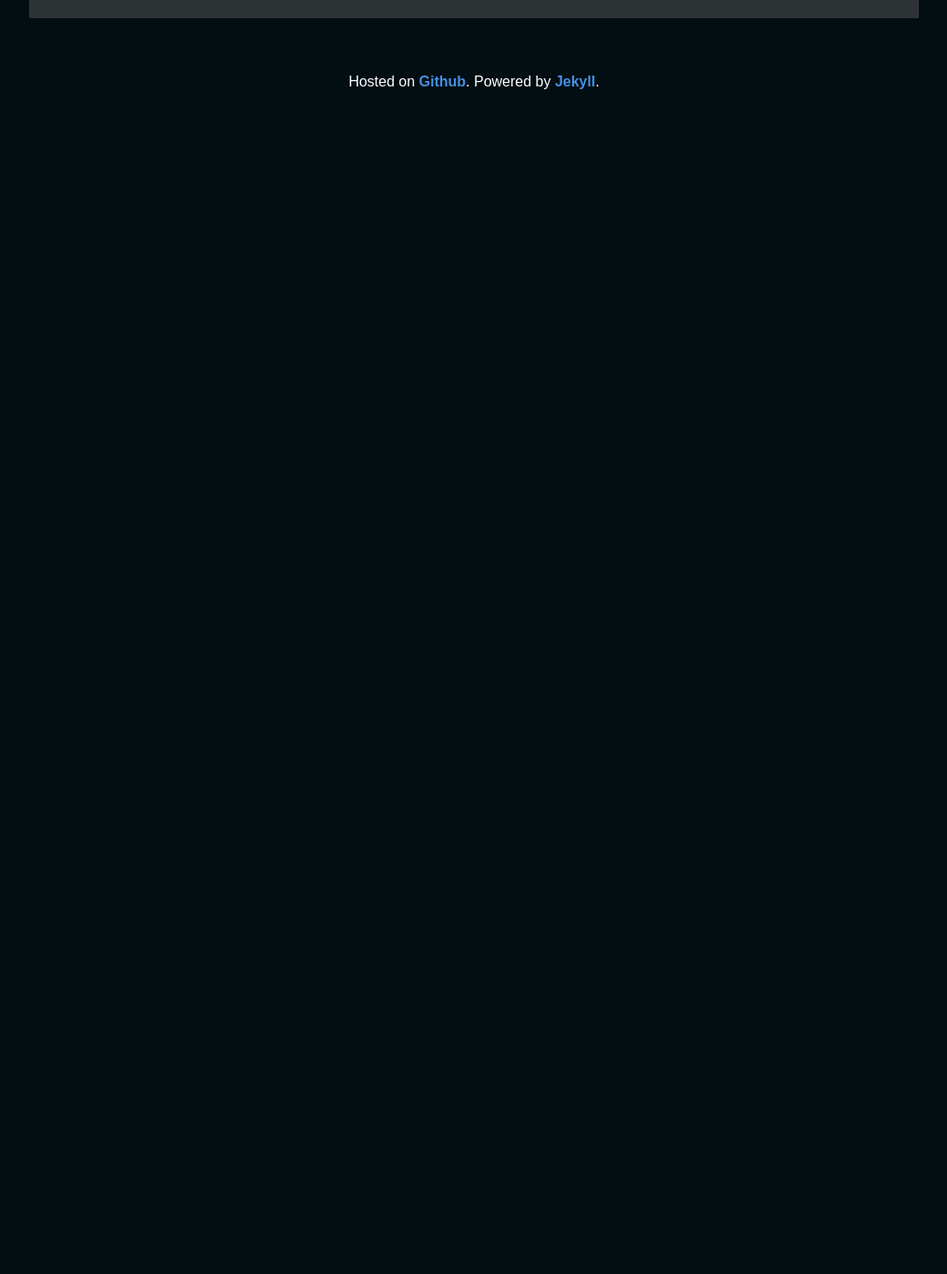
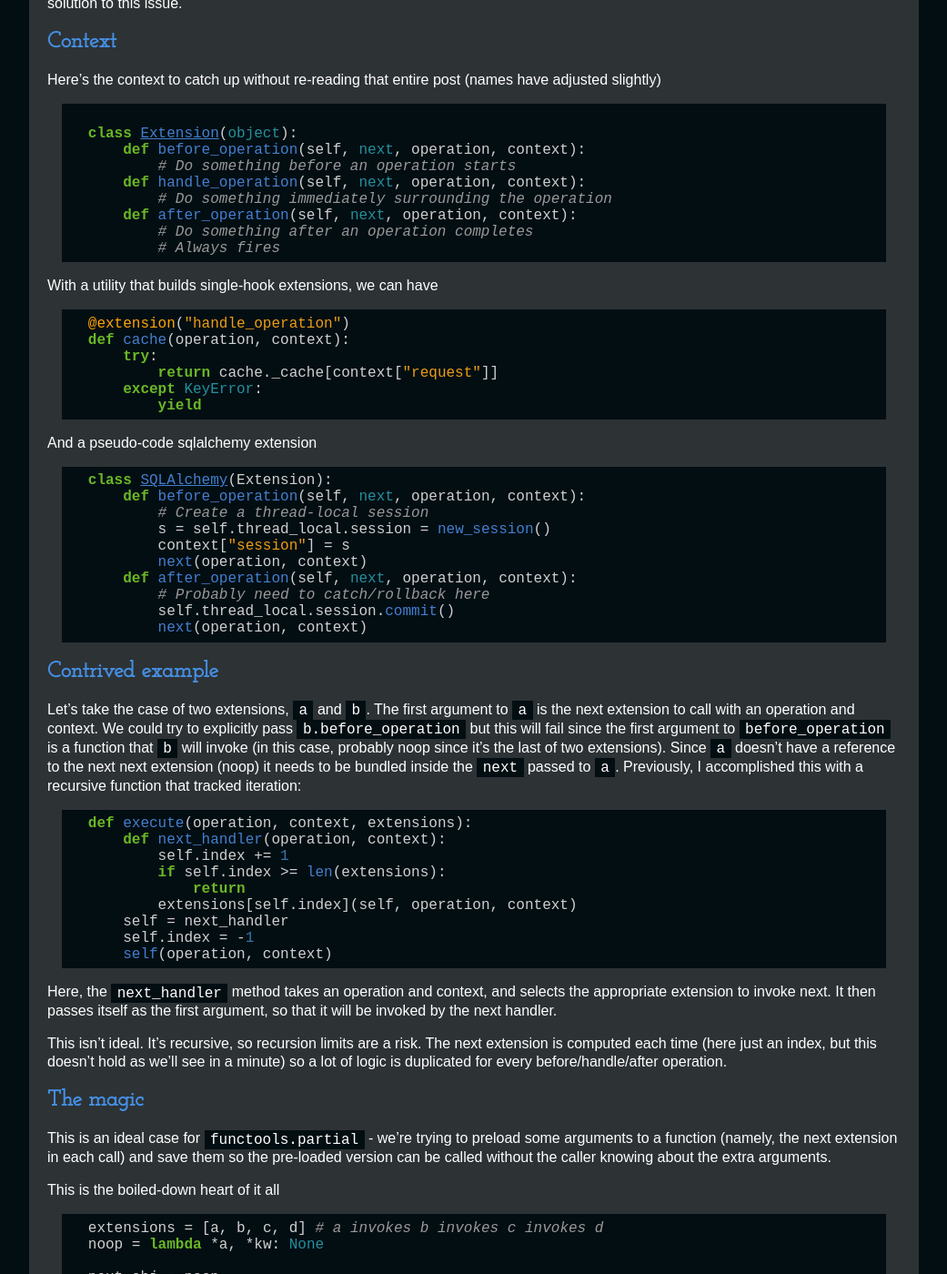
Before and after one commit to numberoverzero/numberoverzero.github.io, a Jekyll site: the page built from index.html, in a window 1280 px wide and 1400 px high, scrolled down 270 px. Shown: the whole window at 91% size, without its empty margins (119-1160 px from the left). Built offline with Jekyll 4.4.1, drawn with Linux system fonts in a browser that asks for light colours; nearby versions of some CDN libraries; some web fonts are replaced; Markdown is read by kramdown in place of the engine named in the settings; before the commit the page ends 900 px from its top, so only the background shows below that; some of the changed text lies outside the part shown.

Commit message:
Move blog posts, write partials entry

````diff
--- a/_includes/header.html
+++ b/_includes/header.html
@@ -14,7 +14,7 @@
       <a href="{{ site.baseurl }}">Home</a>
       •
       <a href="{{ site.baseurl }}posts">Posts</a>
-      <a href="{{ site.categories.blog_posts.first.url }}">(Latest)</a>
+      <a href="{{ site.categories.blog.first.url }}">(Latest)</a>
       •
       <a href="{{ site.baseurl }}demos">Demos</a>
       <a href="{{ site.categories.demos.first.url }}">(Latest)</a>
--- a/_layouts/post.html
+++ b/_layouts/post.html
@@ -4,9 +4,9 @@
 
 <div class="grid content">
   <div class="post unit whole">
-    <p class="date align-right hide-on-mobiles">{{ page.date | date_to_string }}</p>
+    <p class="date pull-right hide-on-mobiles">{{ page.date | date_to_string }}</p>
     <h1>{{ page.title }}</h1>
-    <p class="date show-on-mobiles">{{ page.date | date_to_string }}</p>
+    <p class="show-on-mobiles">{{ page.date | date_to_string }}</p>
     {{ content }}
   </div>
 </div>
--- a/blog_posts/_posts/2013-12-03-easier-request-handlers.markdown
+++ b/blog/_posts/2013-12-03-easier-request-handlers.markdown
@@ -74,18 +74,18 @@
 
 Of interest, there's the `except:` block that throws **everything** from the rest of the chain's execution **back into the generator**, which is important because the generator is really the decorated fuction - without that, the exception propagates out of the wrapper since the wrapped function yielded control.
 
-## This is basically contextmanager.
+## Isn't this just contextmanager?
 
-Not quite - contextmanager is almost perfect for this, except that we won't always run the next handler.  That makes the following:
+Not quite - contextmanager is almost perfect for this, except that we won't always run the next handler.  If we used contextmanager, it would read:
 
 ``` python
 with handler(context):
     next_handler(context)
 ```
 
-less than ideal, because we'll enter the block and then call the next handler.  That's not going to work for our caching handler, and if our function doesn't `yield` then @contextmanager throws a `RuntimeError` because we didn't yield for the end of the `__enter__` block that it's trying to set up for us.
+This won't work, because we'll **always** call the next handler.  A caching handler, which is trying to avoid invoking the rest of the handlers, won't yield if a cached version eists.  @contextmanager would throw a `RuntimeError` because the function doesn't yield for the end of the `__enter__` block that it's trying to set up.
 
-It's also worse, because we need to know about `next_handler` and how to call it - and when we're nesting the handlers inside each other, that callable needs to be set up to know the next handler in the chain, and the next after it, (and the next after it..) when we're only passing the context in.
+Making things worse, we need to know about `next_handler` and how to call it, but we're nesting the handlers inside each other.  That callable needs to be set up to know the next handler in the chain, and the next after it, (and the next after it..) when we're only passing the context in.
 
 Clever transition into...
 
--- /dev/null
+++ b/blog/_posts/2014-05-18-functools-partial-rocks.markdown
@@ -0,0 +1,187 @@
+---
+layout: post
+title:  "functools.partial rocks!"
+---
+
+In a [previous post][request-handlers] I talked about (among less interesting
+things) trying to nest a list of handlers.  functools.partial provides an
+elegant solution to this issue.
+
+
+## Context
+
+Here's the context to catch up without re-reading that entire post
+(names have adjusted slightly)
+
+``` python
+
+class Extension(object):
+    def before_operation(self, next, operation, context):
+        # Do something before an operation starts
+    def handle_operation(self, next, operation, context):
+        # Do something immediately surrounding the operation
+    def after_operation(self, next, operation, context):
+        # Do something after an operation completes
+        # Always fires
+```
+
+With a utility that builds single-hook extensions, we can have
+
+``` python
+@extension("handle_operation")
+def cache(operation, context):
+    try:
+        return cache._cache[context["request"]]
+    except KeyError:
+        yield
+```
+
+And a pseudo-code sqlalchemy extension
+
+``` python
+class SQLAlchemy(Extension):
+    def before_operation(self, next, operation, context):
+        # Create a thread-local session
+        s = self.thread_local.session = new_session()
+        context["session"] = s
+        next(operation, context)
+    def after_operation(self, next, operation, context):
+        # Probably need to catch/rollback here
+        self.thread_local.session.commit()
+        next(operation, context)
+```
+
+
+## Contrived example
+
+Let's take the case of two extensions, `a` and `b`.  The first argument to `a`
+is the next extension to call with an operation and context.  We could try to
+explicitly pass `b.before_operation` but this will fail since
+the first argument to `before_operation` is a function that `b` will invoke (in
+this case, probably noop since it's the last of two extensions).  Since `a`
+doesn't have a reference to the next next extension (noop) it needs to be
+bundled inside the `next` passed to `a`.  Previously, I accomplished this with
+a recursive function that tracked iteration:
+
+``` python
+def execute(operation, context, extensions):
+    def next_handler(operation, context):
+        self.index += 1
+        if self.index >= len(extensions):
+            return
+        extensions[self.index](self, operation, context)
+    self = next_handler
+    self.index = -1
+    self(operation, context)
+```
+
+Here, the `next_handler` method takes an operation and context, and selects the
+appropriate extension to invoke next.  It then passes itself as the first
+argument, so that it will be invoked by the next handler.
+
+This isn't ideal.  It's recursive, so recursion limits are a risk.  The next
+extension is computed each time (here just an index, but this doesn't hold as
+we'll see in a minute) so a lot of logic is duplicated for every
+before/handle/after operation.
+
+## The magic
+
+This is an ideal case for `functools.partial` - we're trying to preload some
+arguments to a function (namely, the next extension in each call) and save them
+so the pre-loaded version can be called without the caller knowing about the
+extra arguments.
+
+This is the boiled-down heart of it all
+
+``` python
+extensions = [a, b, c, d] # a invokes b invokes c invokes d
+noop = lambda *a, *kw: None
+
+next_obj = noop
+for obj in reversed(extensions):
+    func = getattr(obj, "before_operation", None)
+    if func:
+        next_obj = functools.partial(func, next_obj)
+entry_point = next_obj
+```
+
+At the end of this, `entry_point` takes an `operation, context` and calls
+`a.before_operation`, with the next partial (next_obj) as the first argument.
+That partial takes an operation, context and passes them to the next extension,
+with a first argument of, again, the next partial - next_obj from the second to
+last iteration.  This is why the extensions are iterated in reverse.
+
+If the extension doesn't have a before_operation method, it's passed over, and
+not included in the partial chain.  This is the additional logic missing in the
+original `execute` function above, and the check is too expensive on every
+iteration.
+
+# Generalize it
+
+``` python
+noop = lambda *a, **kw: None
+
+
+class Chain(object):
+    def __init__(self, objs):
+        self.__objs = objs
+        self.__chain = {}
+
+    def __getattr__(self, name):
+        # Since we're only here once, compile the partial chain
+        self.__compile(name)
+
+        # Bind the partial so next call avoids the __getattr__ overhead
+        func = functools.partial(self.__invoke, name)
+        setattr(self, name, func)
+
+        # Return the __invoke partial
+        return func
+
+    def __compile(self, name):
+        next_obj = noop
+        for obj in reversed(self.__objs):
+            func = getattr(obj, name, None)
+            if func:
+                next_obj = functools.partial(func, next_obj)
+        self.__chain[name] = next_obj
+
+    def __invoke(self, name, *args, **kwargs):
+        return self.__chain[name](*args, **kwargs)
+```
+
+The magic is still there, in the `__compile` method.  Note that this is taking
+a name argument instead of "before_operation" which allows it to build a chain
+for any function that a particular set of objects has - or some subset may
+have.  Actually, it doesn't matter if any of them have that method, since that
+would leave next_obj as noop, and invoking that partial would do nothing.
+
+Note that compile and invoke are private to reduce the chance of a name
+collision, since functions are bound to the chain in __getattr__.
+
+Let's talk about `__getattr__` a bit.  First, a partial is built for __invoke,
+so that the name doesn't need to be passed again.  Then, that function is bound
+to the chain object as the passed name, so that further calls will avoid the
+compile and __getattr__ overhead.
+
+``` python
+chain = Chain(some_objects)
+
+# Since chain has no foo attribute, __getattr__ is used
+chain.foo(arg1, kwarg='Blah', other='Foo')
+
+# Now, foo is defined on chain, so this doesn't fall back to __getattr__
+chain.foo(arg1, kwarg='Blah', other='Foo')
+```
+
+Pre-loading the partial chains for an object is as easy as referencing them:
+
+``` python
+chain = Chain(extensions)
+chain.before_operation
+chain.handle_operation
+chain.after_operation
+```
+
+
+[request-handlers]: {% post_url 2013-12-03-easier-request-handlers %}
--- a/index.html
+++ b/index.html
@@ -6,7 +6,7 @@
 {% assign page = site.posts.first %}
 <div class="grid content">
   <div class="post unit whole">
-    <p class="date align-right hide-on-mobiles">{{ page.date | date_to_string }}</p>
+    <p class="date pull-right hide-on-mobiles">{{ page.date | date_to_string }}</p>
     <h1>{{ page.title }}</h1>
     <p class="date show-on-mobiles">{{ page.date | date_to_string }}</p>
     {{ page.content }}
--- a/posts/index.html
+++ b/posts/index.html
@@ -6,7 +6,7 @@
 <div class="grid">
   <div class="unit whole center-on-mobiles">
     <ul class="list">
-      {% for post in site.categories.blog_posts %}
+      {% for post in site.categories.posts %}
       <li>
         <span class="date pull-left">({{ post.date | date_to_string }})</span>
         <a href="{{ post.url }}">
````
Also changed, not shown: other parts of blog/_posts/2013-12-03-easier-request-handlers.markdown (+3 -3 lines), blog/_posts/2013-07-21-virtual-env-and-sublime-text.markdown (renamed from blog_posts/_posts/2013-07-21-virtual-env-and-sublime-text.markdown), blog/_posts/2013-10-01-binary-serialization-mixin-part-1.markdown (renamed from blog_posts/_posts/2013-10-01-binary-serialization-mixin-part-1.markdown), blog/_posts/2013-10-02-binary-serialization-mixin-part-2.markdown (renamed from blog_posts/_posts/2013-10-02-binary-serialization-mixin-part-2.markdown), blog/_posts/2013-10-03-binary-serialization-mixin-part-3.markdown (renamed from blog_posts/_posts/2013-10-03-binary-serialization-mixin-part-3.markdown), blog/_posts/2013-10-04-binary-serialization-mixin-part-4.markdown (renamed from blog_posts/_posts/2013-10-04-binary-serialization-mixin-part-4.markdown), blog/_posts/2013-10-7-maintaining-class-attribute-order.markdown (renamed from blog_posts/_posts/2013-10-7-maintaining-class-attribute-order.markdown), blog/_posts/2014-01-19-pooling-in-java.markdown (renamed from blog_posts/_posts/2014-01-19-pooling-in-java.markdown), blog/_posts/2014-01-24-scalar-projection-in-polar-coordinates.markdown (renamed from blog_posts/_posts/2014-01-24-scalar-projection-in-polar-coordinates.markdown), blog_posts/_posts/2014-05-18-functools-partial-rocks.markdown (deleted).
